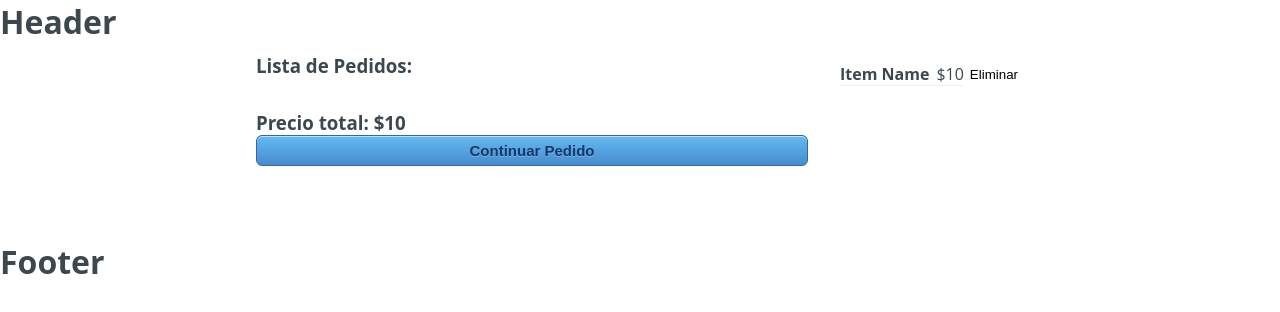
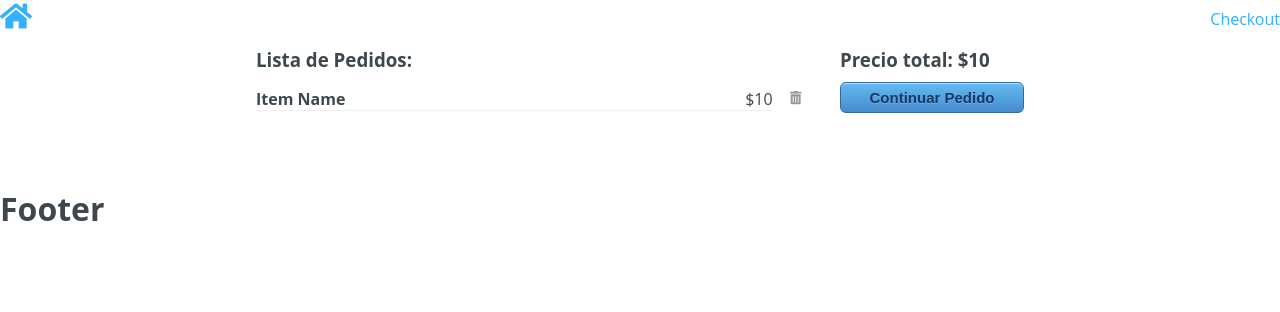
Before and after one commit to Rafael-LH/StoreReact, a React app in the folder Client/: page /checkout in a window 1280 px wide. Shown: the top 312 px of the page. Built offline with nearby package versions, Linux system fonts and the light colour scheme.

Commit message:
Agregamos estilos y Iconos para nuestro proyecto

```diff
--- a/Client/package.json
+++ b/Client/package.json
@@ -24,6 +24,7 @@
   "dependencies": {
     "react": "^17.0.1",
     "react-dom": "^17.0.1",
+    "react-icons": "^4.1.0",
     "react-router-dom": "^5.2.0",
     "styled-components": "^5.2.1"
   },
--- a/Client/src/components/Header/index.jsx
+++ b/Client/src/components/Header/index.jsx
@@ -1,6 +1,15 @@
 import React from 'react'
+import { HeaderContainer, Checkout, Link } from './styles'
+import { FaHome } from 'react-icons/fa'
 
 const Header = () => (
-  <h1>Header</h1>
+  <HeaderContainer>
+    <Link to='/'>
+      <FaHome size="2em" />
+    </Link>
+    <Checkout>
+      <Link to='/checkout'>Checkout</Link>
+    </Checkout>
+  </HeaderContainer>
 )
 export default Header
--- a/Client/src/components/Header/styles.js
+++ b/Client/src/components/Header/styles.js
@@ -1,22 +1,22 @@
 import styled from 'styled-components'
+import { Link as LinkRouter } from 'react-router-dom'
 
-export const Header = styled.div`
+export const HeaderContainer = styled.div`
   display: flex;
   justify-content: space-between;
-  .Header-checkout {
-    display: flex;
-    justify-content: space-evenly;
-    align-items: center;
-    justify-items: center;
-    width: 30px;
-    margin: 0 0 0 0.5em;
-  }
-  .Header-alert {
+  /* .Header-alert {
     color: #33b13a;
     font-size: 14px;
     margin-left: 5px;
-  }
-  .Header a {
-    color: #33b1ff;
-  }
+  } */
 `
+export const Checkout = styled.div`
+  display: flex;
+  justify-content: space-evenly;
+  align-items: center;
+  justify-items: center;
+  /* width: 30px; */
+`
+export const Link = styled(LinkRouter)`
+  color: #33b1ff;
+`
--- a/Client/src/pages/Checkout/index.jsx
+++ b/Client/src/pages/Checkout/index.jsx
@@ -1,20 +1,28 @@
 import React from 'react'
-import { CheckoutElement, Element, Item, SideBar } from './styles'
+import { CheckoutElement, Element, ItemContent, Item, SideBar } from './styles'
+import { Link } from 'react-router-dom'
+import { FaTrashAlt } from 'react-icons/fa'
 
 const Checkout = () => {
   return (
     <CheckoutElement>
+      <ItemContent>
         <h3>Lista de Pedidos:</h3>
         <Item>
           <Element>
             <h4>Item Name</h4>
             <span>$10</span>
           </Element>
-        <button type="button">Eliminar</button>
+          <button type="button">
+            <FaTrashAlt />
+          </button>
         </Item>
+      </ItemContent>
       <SideBar>
         <h3>Precio total: $10</h3>
+        <Link to='/checkout/information'>
           <button>Continuar Pedido</button>
+        </Link>
       </SideBar>
     </CheckoutElement>
   )
--- a/Client/src/pages/Checkout/styles.js
+++ b/Client/src/pages/Checkout/styles.js
@@ -7,20 +7,28 @@ export const CheckoutElement = styled.div`
   display: grid;
   padding: 0 0 4em 0;
 `
+export const ItemContent = styled.div`
+  display: flex;
+  flex-wrap: wrap;
+  h3{
+    width: 100%;
+  }
+`
 export const Item = styled.div`
+  width: 100%;
   display: flex;
   justify-content: space-between;
   align-items: center;
   margin: 10px 0 0 0;
-  /* .Checkout-item .fas {
-    margin: 0 0 0 10px;
-    color: rgba(0,0,0,0.4);
-    cursor: pointer;
-  } */
   button {
     background-color: transparent;
     border: none;
     outline: none;
+    svg {
+      margin: 0 0 0 10px;
+      color: rgba(0,0,0,0.4);
+      cursor: pointer;
+    }
   }
 `
 export const Element = styled.div`
@@ -31,6 +39,9 @@ export const Element = styled.div`
   border-bottom: 1px solid #eee;
 `
 export const SideBar = styled.div`
+  h3{
+    margin-bottom: 10px;
+  }
   button {
     box-shadow: inset 0px 1px 0px 0px #bee2f9;
     background: linear-gradient(to bottom, #63b8ee 5%, #468ccf 100%);
--- a/Client/src/pages/Information/index.jsx
+++ b/Client/src/pages/Information/index.jsx
@@ -1,4 +1,5 @@
 import React from 'react'
+import { Link } from 'react-router-dom'
 import { InformationContainer, Form, InformationButtons, InformationItem, InformationElement } from './styles'
 
 const Information = () => {
@@ -19,7 +20,9 @@ const Information = () => {
         </Form>
         <InformationButtons>
           <div>Regresar</div>
-          <div>Pagar</div>
+          <Link to='/checkout/payment'>
+            <div>Pagar</div>
+          </Link>
         </InformationButtons>
       </div>
       <div>
--- a/Client/src/pages/Payment/index.jsx
+++ b/Client/src/pages/Payment/index.jsx
@@ -1,8 +1,14 @@
 import React from 'react'
+import { PaymentContainer, PaymentItem } from './styles'
 
 const Payment = () => {
   return (
-    <h1>Payment</h1>
+    <PaymentContainer>
+      <PaymentItem>
+        <h3>Resumen del pedido</h3>
+        <button type='button'>Boton de pago con Paypal</button>
+      </PaymentItem>
+    </PaymentContainer>
   )
 }
 export default Payment
--- a/Client/src/pages/Payment/styles.js
+++ b/Client/src/pages/Payment/styles.js
@@ -1,29 +1,27 @@
 import styled from 'styled-components'
 
-export const Payment = styled.div`
-  .Payment {
+export const PaymentContainer = styled.div`
   grid-template-columns: 3fr 1fr;
   grid-gap: 2rem;
   grid-row-gap: 1.5em;
   display: grid;
-  }
-  .Payment-back {
+  /* .Payment-back {
     margin: 10px 0 0 0;
-  }
-  .Payment-item {
+  } */
+`
+export const PaymentItem = styled.div`
   display: flex;
   justify-content: space-between;
   align-items: center;
+  button {
+    background-color: transparent;
+    border: none;
+    outline: none;
   }
-  .Payment-item .fas {
+  /* .Payment-item .fas {
     margin: 0 0 0 10px;
     color: rgba(0,0,0,0.4);
     cursor: pointer;
-  }
-  .Payment-item button {
-    background-color: transparent;
-    border: none;
-    outline: none;
   }
   .Payment-element {
     display: flex;
@@ -34,5 +32,5 @@ export const Payment = styled.div`
   }
   .Payment-element h4 {
     margin: 0;
-  }
+  } */
 `
--- a/Client/src/pages/Success/index.jsx
+++ b/Client/src/pages/Success/index.jsx
@@ -1,8 +1,15 @@
 import React from 'react'
+import { SuccessContainer, Map } from './styles'
 
 const Success = () => {
   return (
-    <h1>Success</h1>
+    <SuccessContainer>
+      <h2>Gracias por tu compra</h2>
+      <span>Tu pedido llegara en 3 dias a tu direccion</span>
+      <Map>
+        Google Maps
+      </Map>
+    </SuccessContainer>
   )
 }
 export default Success
--- a/Client/src/pages/Success/styles.js
+++ b/Client/src/pages/Success/styles.js
@@ -1,8 +1,8 @@
 import styled from 'styled-components'
 
-export const Information = styled.div`
+export const SuccessContainer = styled.div`
   margin: 0 0 4em 0;
-  .Success-map {
-    margin: 10px 0 0 0;
-  }
 `
+export const Map = styled.div`
+  margin: 10px 0 0 0;
+`
```
Also changed, not shown: 1 other file (tests, documents, lock files or other folders). Lines whose indentation alone changed are shown as unchanged.
